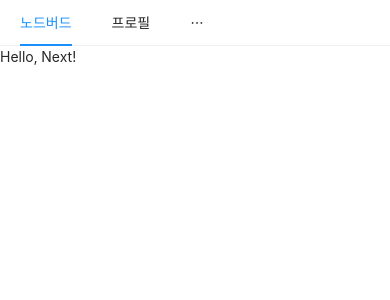
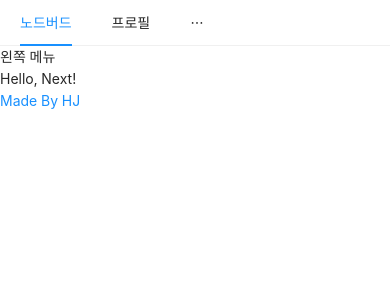
Before and after one commit to Limheonjun/react-nodebird, a Next.js app: page / in a window 390 px wide. Shown: the top 300 px of the page. Built offline with nearby package versions, Linux system fonts and the light colour scheme.

Commit message:
반응형 그리드 추가

```diff
--- a/components/AppLayout.tsx
+++ b/components/AppLayout.tsx
@@ -1,7 +1,7 @@
 import React from 'react'
 import PropTypes from 'prop-types'
 import Link from 'next/link'
-import { Menu, Input } from 'antd'
+import { Menu, Input, Row, Col } from 'antd'
 
 const AppLayout = function ({ children }: Props) {
   return (
@@ -20,7 +20,17 @@ const AppLayout = function ({ children }: Props) {
           <Link href="/signup"><a>회원가입</a></Link>
         </Menu.Item>
       </Menu>
-      {children}
+      <Row gutter={8}>
+        <Col xs={24} md={6}>
+          왼쪽 메뉴
+        </Col>
+        <Col xs={24} md={12}>
+          {children}
+        </Col>
+        <Col xs={24} md={6}>
+          <a href="https://github.com/Limheonjun/react-nodebird/commits/master" target="_blank" rel="noreferrer noopener">Made By HJ</a>
+        </Col>
+      </Row>
     </div>
   )
 }
```
